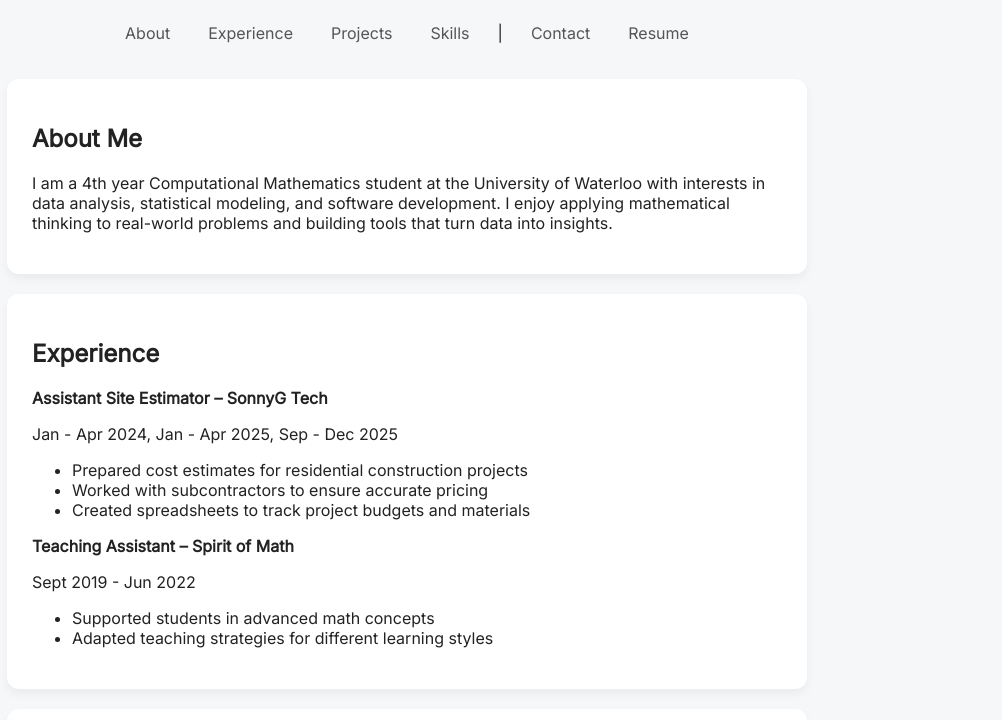
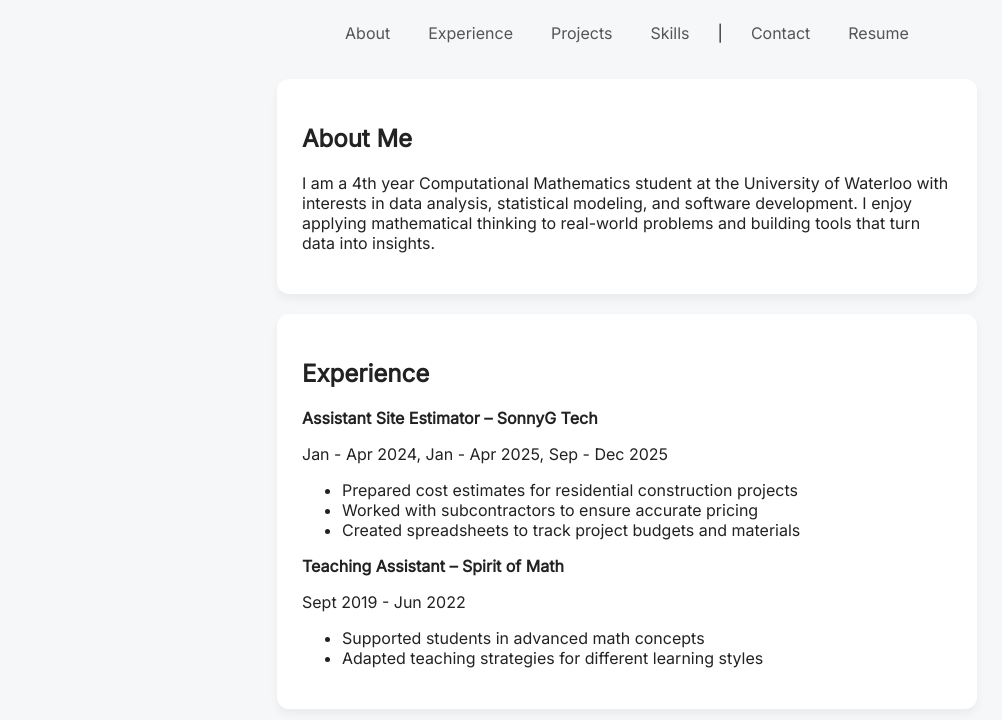
Before and after one commit to SunAirBison/resume, a plain HTML site: page index.html in a window 1280 px wide. Shown: the part 194-914 px from the top of the page, without its empty margins (13-1015 px from the left). Drawn offline with Linux system fonts and the light colour scheme.

Commit message:
fixed issue with container alignment

```diff
--- a/style.css
+++ b/style.css
@@ -6,7 +6,8 @@ body {
 }
 
 .container {
-    max-width: 800px;
+    max-width: 700px;
+    margin: 0 auto;
     padding: 60px 20px;
 }
 
```
